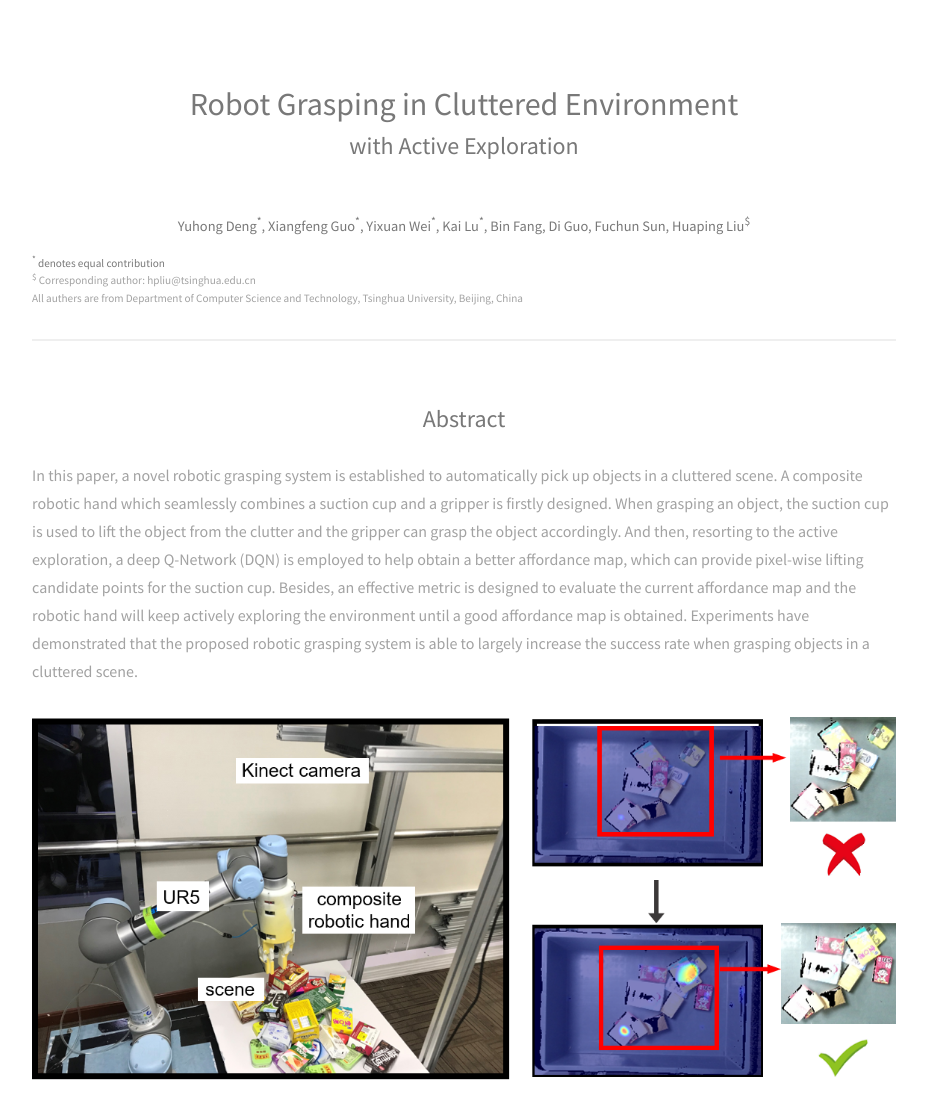
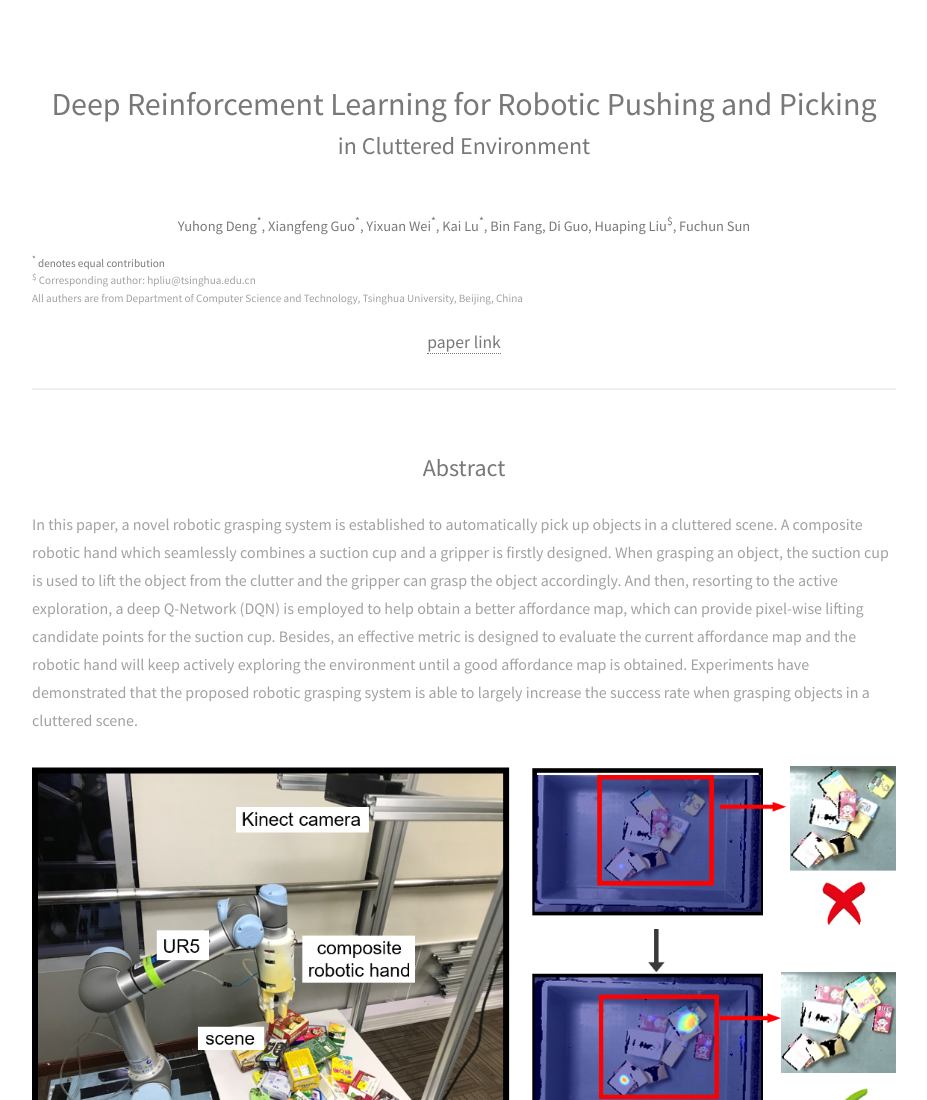
Before and after one commit to kailucs/DeerKK.github.io, a website: page RobotGrasping.html in a window 1280 px wide. Shown: the top 1100 px of the page, without its empty margins (176-1103 px from the left). Drawn offline with Linux system fonts and the light colour scheme; files whose address does not match are found by name.

Commit message:
update grasping

```diff
--- a/RobotGrasping.html
+++ b/RobotGrasping.html
@@ -23,9 +23,9 @@
     <div id="main" style="padding-bottom:1em; padding-top: 5em; width: 60em; max-width: 70em; margin-left: auto; margin-right: auto;">
         <section id="four">
             <h1 style="text-align: center; margin-bottom: 0;">
-                Robot Grasping in Cluttered Environment
+                Deep Reinforcement Learning for Robotic Pushing and Picking
             </h1>
-            <h2 style="text-align: center;"> with Active Exploration</h2>
+            <h2 style="text-align: center;">in Cluttered Environment</h2>
             <br>
             <section>
                 <div class="box alt" style="margin-bottom: 1em;">
@@ -36,9 +36,8 @@
 			    <b>Kai Lu</b><sup>*</sup>,
                             Bin Fang,
                             Di Guo,
-                            Fuchun Sun,
-                            Huaping Liu<sup>$</sup></h5>
-
+                            Huaping Liu<sup>$</sup>,
+                            Fuchun Sun</h5>
                 </div>
             </section>
 
@@ -56,6 +55,7 @@
                 <sup>$</sup> Corresponding author: hpliu@tsinghua.edu.cn<br>
                 All authers are from Department of Computer Science and Technology, Tsinghua University, Beijing, China
             </h6>
+            <h4 style="text-align: center;"><a href="files/IROS2019_Deep Reinforcement Learning for Robotic Pushing and Picking in Cluttered Environment.pdf">paper link</a></h4>
 
             <hr>
             <br>
```
Also changed, not shown: 2 other files.
